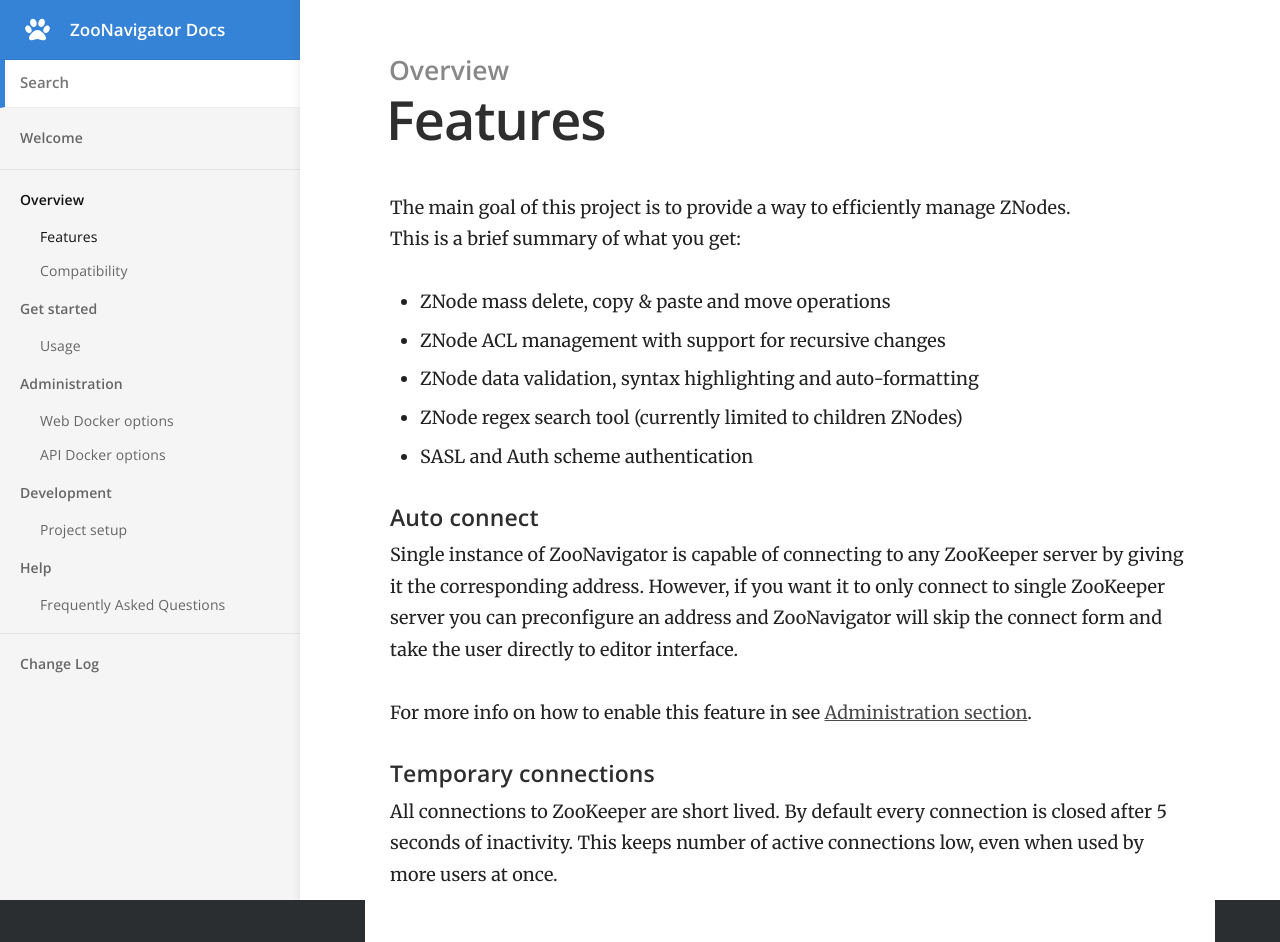
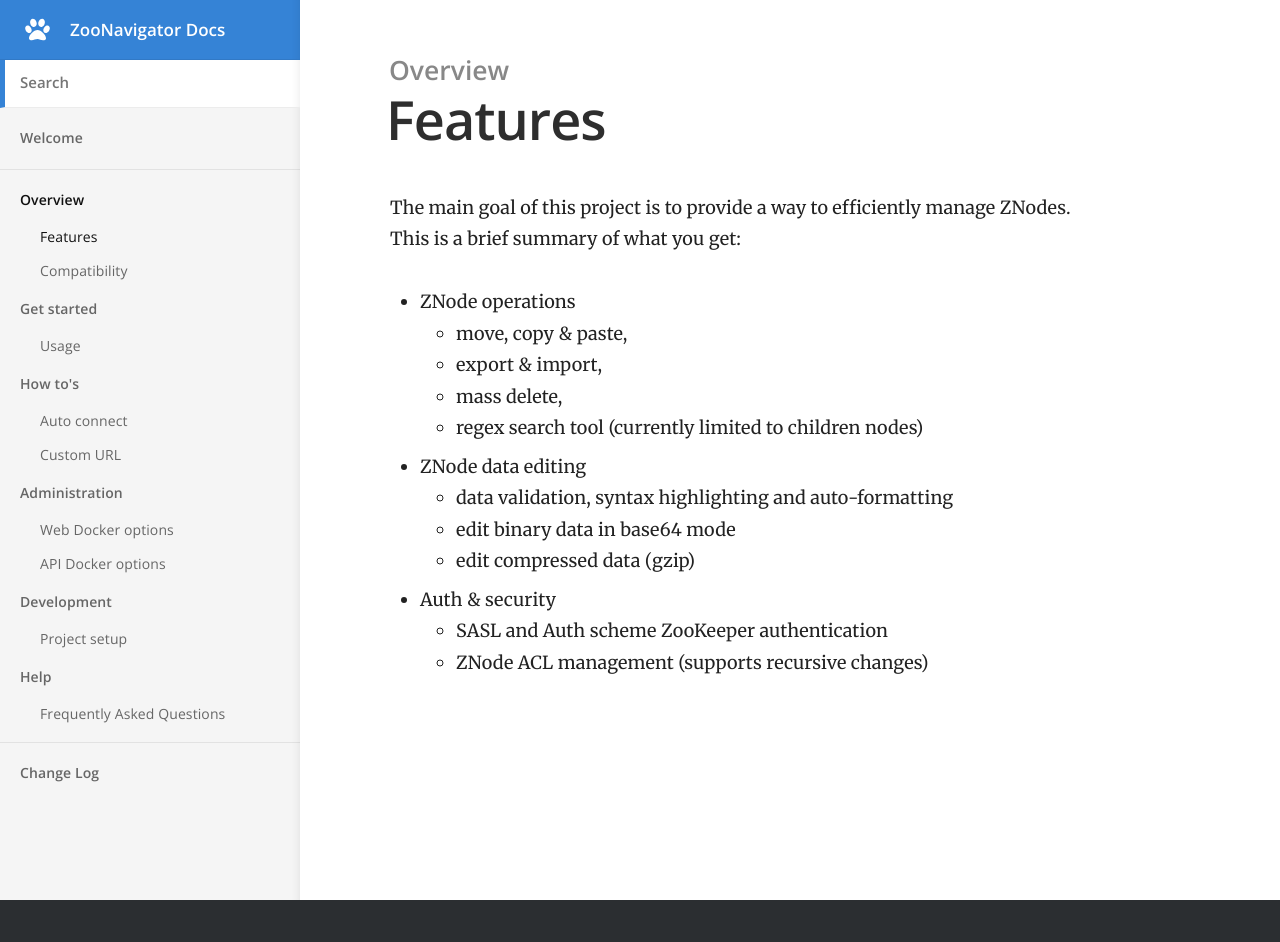
Before and after one commit to elkozmon/zoonavigator, a Jekyll site: the page built from _docs/overview/features.md, in a window 1280 px wide. Built offline with Jekyll 4.4.1, drawn with Linux system fonts in a browser that asks for light colours; nearby versions of some CDN libraries; after the commit the page ends 900 px from its top, so only the background shows below that.

Commit message:
Update docs for new release

```diff
--- a/_config.yml
+++ b/_config.yml
@@ -2,7 +2,7 @@
 # Site
 
 title: ZooNavigator Docs
-url: "http://www.elkozmon.com"
+url: "https://www.elkozmon.com"
 baseurl: "/zoonavigator"
 google_analytics_key: "UA-32389312-9"
 show_full_navigation: true
--- a/_data/categories.yml
+++ b/_data/categories.yml
@@ -2,6 +2,8 @@
   title: Overview
 - name: get-started
   title: Get started
+- name: how-tos
+  title: How to's
 - name: administration
   title: Administration
 - name: development
--- a/_docs/overview/features.md
+++ b/_docs/overview/features.md
@@ -7,21 +7,15 @@
 The main goal of this project is to provide a way to efficiently manage ZNodes.
 This is a brief summary of what you get:
 
-* ZNode mass delete, copy & paste and move operations
-* ZNode ACL management with support for recursive changes
-* ZNode data validation, syntax highlighting and auto-formatting
-* ZNode regex search tool (currently limited to children ZNodes)
-* SASL and Auth scheme authentication
-
-#### Auto connect
-
-Single instance of ZooNavigator is capable of connecting to any ZooKeeper server
-by giving it the corresponding address. However, if you want it to only connect
-to single ZooKeeper server you can preconfigure an address and ZooNavigator will skip the
-connect form and take the user directly to editor interface.
-
-For more info on how to enable this feature in see [Administration section]({{site.baseurl}}/administration/web-docker-options).
-
-#### Temporary connections
-
-All connections to ZooKeeper are short lived. By default every connection is closed after 5 seconds of inactivity. This keeps number of active connections low, even when used by more users at once.
+* ZNode operations
+    - move, copy & paste,
+    - export & import,
+    - mass delete,
+    - regex search tool (currently limited to children nodes)
+* ZNode data editing
+    - data validation, syntax highlighting and auto-formatting
+    - edit binary data in base64 mode
+    - edit compressed data (gzip)
+* Auth & security
+    - SASL and Auth scheme ZooKeeper authentication
+    - ZNode ACL management (supports recursive changes)
--- a/docker/docker-compose.v0.5.0.yml
+++ b/docker/docker-compose.v0.6.0.yml
@@ -2,7 +2,7 @@
 
 services:
   web:
-    image: elkozmon/zoonavigator-web:0.5.0
+    image: elkozmon/zoonavigator-web:0.6.0
     container_name: zoonavigator-web
     ports:
      - "8000:8000"
@@ -14,7 +14,7 @@
      - api
     restart: always
   api:
-    image: elkozmon/zoonavigator-api:0.5.0
+    image: elkozmon/zoonavigator-api:0.6.0
     container_name: zoonavigator-api
     environment:
       API_HTTP_PORT: 9000
```
Also changed, not shown: _docs/administration/web-docker-options.md (+1 -1 lines), _docs/get-started/usage.md (+4 -5 lines), _docs/how-tos/auto-connect.md (added, +14 -0 lines), _docs/how-tos/custom-url.md (added, +15 -0 lines), _posts/2019-01-24-0.6.0.md (added, +18 -0 lines), index.md (+13 -13 lines), images/screenshots/create-znode.png, images/screenshots/import-znodes.png (added), images/screenshots/znode-acl-editor.png, images/screenshots/znode-data-editor.png, images/screenshots/znode-meta-editor.png, images/screenshots/znode-regex-search.png.
